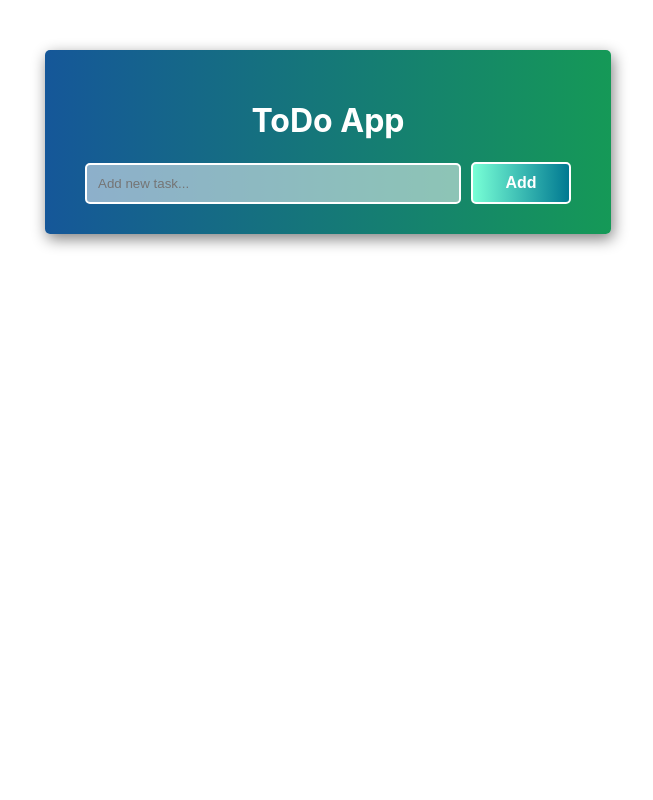
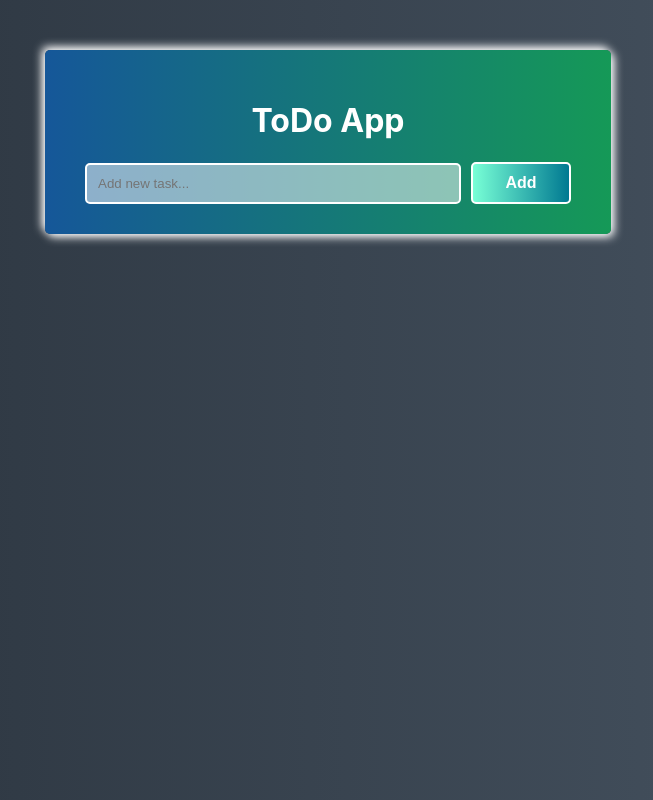
Before and after one commit to svyath/todo-list, a React (Create React App) app: page / in a window 1280 px wide. Shown: the whole page, without its empty margins (312-965 px from the left). Built offline with nearby package versions, Linux system fonts and the light colour scheme.

Commit message:
global styling setting

```diff
--- a/src/App.css
+++ b/src/App.css
@@ -4,5 +4,5 @@
   background: -webkit-linear-gradient(to right, #155799, #159957);
   background: linear-gradient(to right, #155799, #159957);
   border-radius: 5px;
-  box-shadow: 2px 5px 15px grey ;
+  box-shadow: 3px 3px 10px #ffffff, -3px -3px 10px #ffffff;
 }
--- a/src/index.css
+++ b/src/index.css
@@ -7,6 +7,9 @@ body {
   -moz-osx-font-smoothing: grayscale;
   display: flex;
   justify-content: center;
+  background: #485563;
+  background: -webkit-linear-gradient(to right, #29323c, #485563);
+  background: linear-gradient(to right, #29323c, #485563);
 }
 
 code {
```
